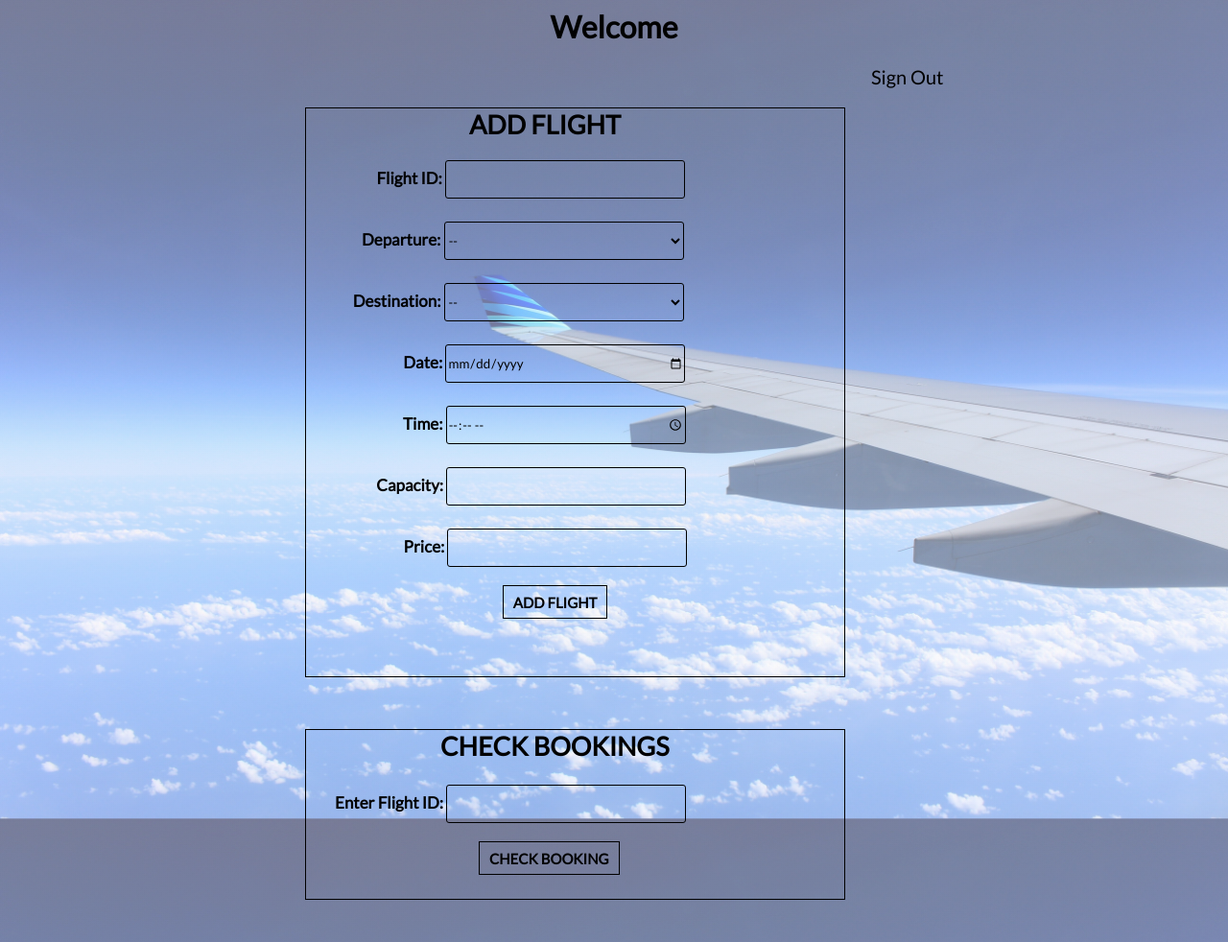
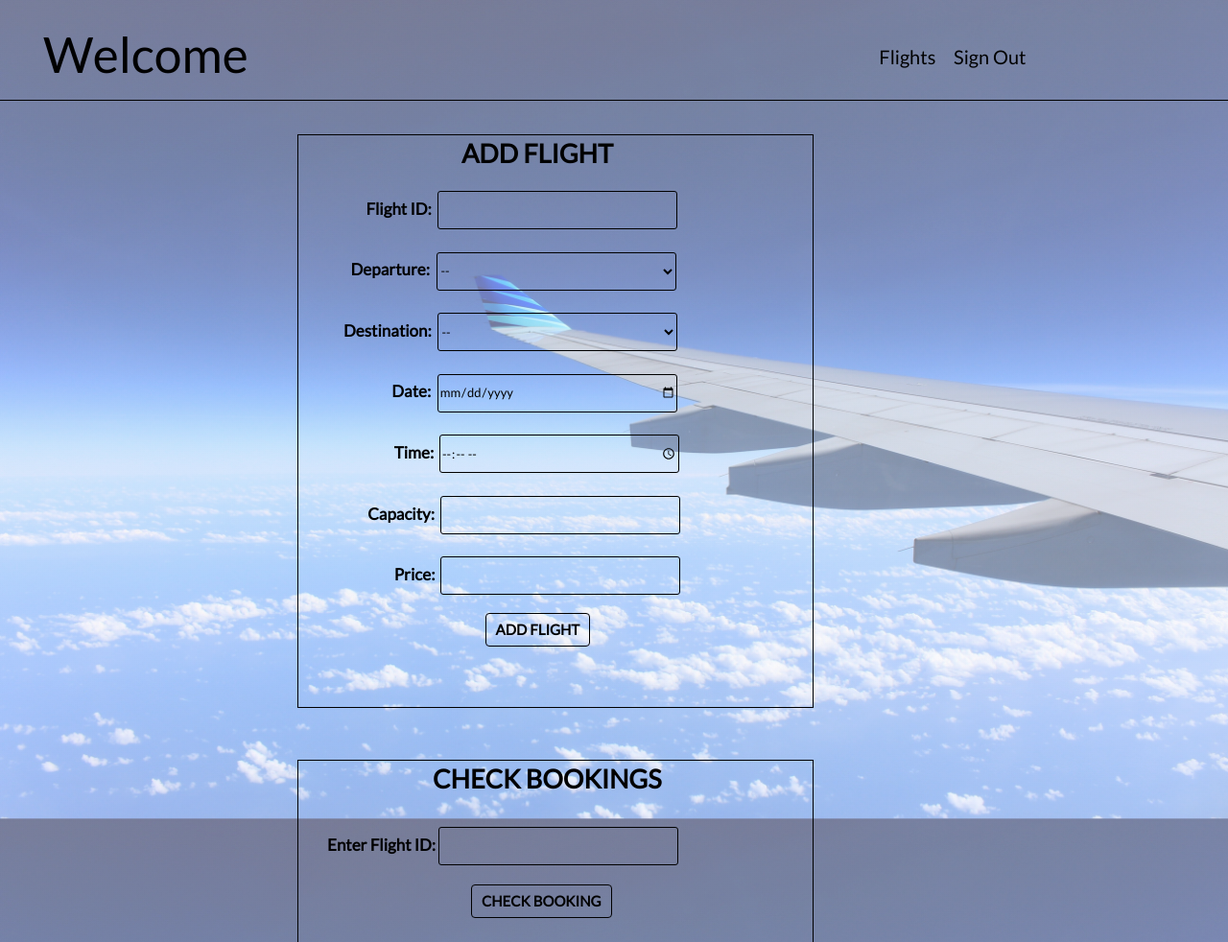
Before and after one commit to AnushaSridhar-99/AirlineDB, a PHP site: page /profile.php in a window 1280 px wide. Shown: the top 982 px of the page at 96% size. Run offline with PHP 8.4, Linux system fonts and the light colour scheme; the visitor is signed in with stand-in values (Sample User, id 1); data comes from the database, SQL or seed files in the repository; data that the repository does not hold is empty.

Commit message:
admin page

```diff
--- a/profile.php
+++ b/profile.php
@@ -22,6 +22,11 @@ include 'session1.php';
    <title>Welcome Admin </title>
    <link href="https://fonts.googleapis.com/css?family=Lato&display=swap" rel="stylesheet">
 
+   <meta charset="utf-8" meta http-equiv="X-UA-Compatible" content="IE=edge">
+    <meta name="viewport" content="width=device-width, initial-scale=1">
+    <link rel="stylesheet" href="https://maxcdn.bootstrapcdn.com/bootstrap/3.3.7/css/bootstrap.min.css">
+    <script src="https://maxcdn.bootstrapcdn.com/bootstrap/3.3.7/js/bootstrap.min.js"></script>
+
    <style>
       body {
          background-size: cover;
@@ -29,6 +34,7 @@ include 'session1.php';
          background-attachment: fixed;
          background-image: linear-gradient(rgba(250, 250, 250, 0.45), rgba(250, 250, 250, 0.45)), url(images/878630.jpg);
          background-origin: all;
+         color: black;
 
       }
 
@@ -95,10 +101,12 @@ include 'session1.php';
          font-size: 25px;
 
       }
-       h1{
-      text-align: center;
-    }
-
+       .col-md-4{
+            border-bottom: 1px solid black;
+        }
+        .col-md-8{
+              border-bottom: 1px solid black;
+        }
       .myForm1 {
       border: 1px solid black;
       width: 42%;
@@ -108,9 +116,9 @@ include 'session1.php';
       }
 
       .para {
-         font-size: 85px;
+         font-size: 51.5px;
          margin-left: 30px;
-         color: #D9D9D9;
+         margin-top: 20px;
       }
 
       li {
@@ -120,12 +128,7 @@ include 'session1.php';
          padding: 20px 8px 20px 8px;
          margin-top: 25px;
       }
-      .sign_out{
-      margin-top: 20px;
-      margin-left: 900px;
-      font-family: Lato;
-      font-size: 20px;
-    }
+
     label{
       font-weight: bold;
       font-family: Lato;
@@ -135,16 +138,27 @@ include 'session1.php';
 </head>
 
 <body>
-   <h1>Welcome <?php echo $login_session; ?></h1>
-   <p class="sign_out"><a style="text-decoration: none; color: black;" href = "logout1.php">Sign Out</a></p>
 
+  <div class="navig">
+    <div class="col-md-8" align="margin-left">
+  <p class="para">Welcome <?php echo $login_session; ?></p></div>
+  <div class="col-md-4" align="margin-left">
+    <ul>
+      <li><a style="text-decoration: none; color: black;" href="allflights.php">Flights</a></li>
+      <li><a style="text-decoration: none; color: black;" href = "logout1.php">Sign Out</a></li>
+
+     </ul>
+  </div>
+</div>
+
+   <br><br><br><br><br><br><br>
 
    <form action="addflight.php" method="post" class="myForm1">
       <label style="font-family: Lato; font-size: 27px; margin-left: 140px; font-weight: bold;">ADD FLIGHT</label>
 
-         <pre>
-             <label> Flight ID:</label> <input type="text" name="flightID" required><br>
-        <label> Departure: </label><select name="dep_place" class="abcd">
+         <pre style="background: none; border: none; font-family: Lato; color: black;">
+           <label> Flight ID: </label> <input type="text" name="flightID" required><br>
+      <label>Departure:  </label><select name="dep_place" class="abcd">
               <option value="--">--</option>
               <option value="Bangalore">Bangalore</option>
               <option value="Delhi">Delhi</option>
@@ -152,7 +166,7 @@ include 'session1.php';
               <option value="Gujarat">Gujarat</option>
               <option value="Mumbai">Mumbai</option>
             </select><br>
-     <label> Destination:</label> <select name="des_place" class="abcd">
+   <label>Destination: </label> <select name="des_place" class="abcd">
               <option value="--">--</option>
               <option value="Bangalore">Bangalore</option>
               <option value="Delhi">Delhi</option>
@@ -160,7 +174,7 @@ include 'session1.php';
               <option value="Gujarat">Gujarat</option>
               <option value="Mumbai">Mumbai</option>
             </select><br>
-                      <label> Date: </label><input type="date" id="InputDate" name="date" required> <br><script>
+                       <label>Date:  </label><input type="date" id="InputDate" name="date" required> <br><script>
     let dateInput = document.getElementById('InputDate');
 
  const cur_date = new Date();
@@ -171,10 +185,10 @@ include 'session1.php';
 
  dateInput.setAttribute('min', dateStr);
 </script>
-                       <label>Time:</label> <input type="time" name="time" required> <br>
-              <label>Capacity:</label> <input type="text" name="capacity" required> <br>
-                    <label>   Price:</label> <input type="text" name="price" required><br>
-        <button style="margin-left: 150px;" type="submit" name="submit" class="btn">ADD FLIGHT</button>
+                        <label>Time: </label> <input type="time" name="time" required> <br>
+             <label>Capacity: </label> <input type="text" name="capacity" required> <br>
+                        <label>Price: </label> <input type="text" name="price" required><br>
+  <button style="margin-left: 150px;" type="submit" name="submit" class="btn">ADD FLIGHT</button>
       </pre>
     </form>
    <br><br>
@@ -190,7 +204,6 @@ include 'session1.php';
     <label>Enter Flight ID: </label> <input type="text" name="flightID" required><br><br>
     <button style="margin-left: 180px;" class="btn" name="submit" type="submit">Confirm</button>
   </form>
-
 </body>
 
 </html>
```
Also changed, not shown: allflights.php (added, +94 -0 lines).
